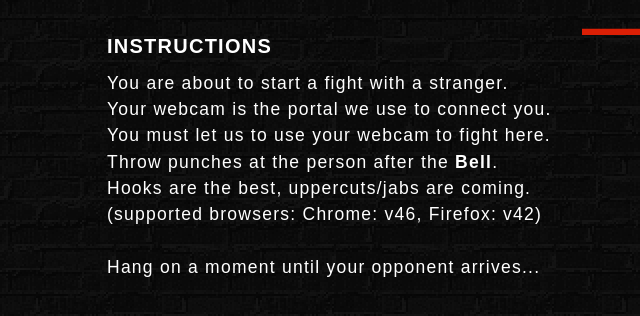
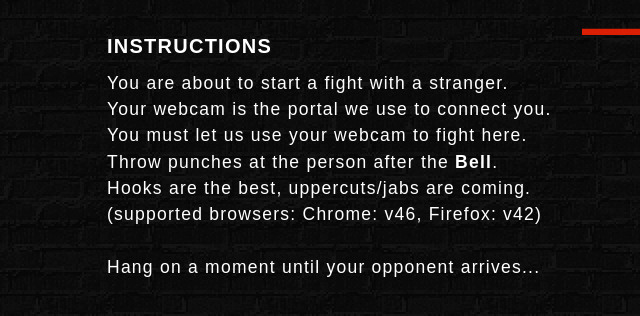
Before and after one commit to nko5/fight-club, a website with bundled scripts: page public/index.html in a window 1280 px wide. Both pictures are taken after a click on the link "FIGHT!". Shown: the part 168-484 px from the top of the page, 58-698 px from the left. Built offline with nearby package versions, Linux system fonts and the light colour scheme; no server answers.

Commit message:
Fix instruction typo

```diff
--- a/public/index.html
+++ b/public/index.html
@@ -48,7 +48,7 @@
               <p>
                 You are about to start a fight with a stranger.<br>
                 Your webcam is the portal we use to connect you.<br>
-                You must let us to use your webcam to fight here.<br>
+                You must let us use your webcam to fight here.<br>
                 Throw punches at the person after the <b>Bell</b>.<br>
                 Hooks are the best, uppercuts/jabs are coming.<br>
                 (supported browsers: Chrome: v46, Firefox: v42)<br>
```
